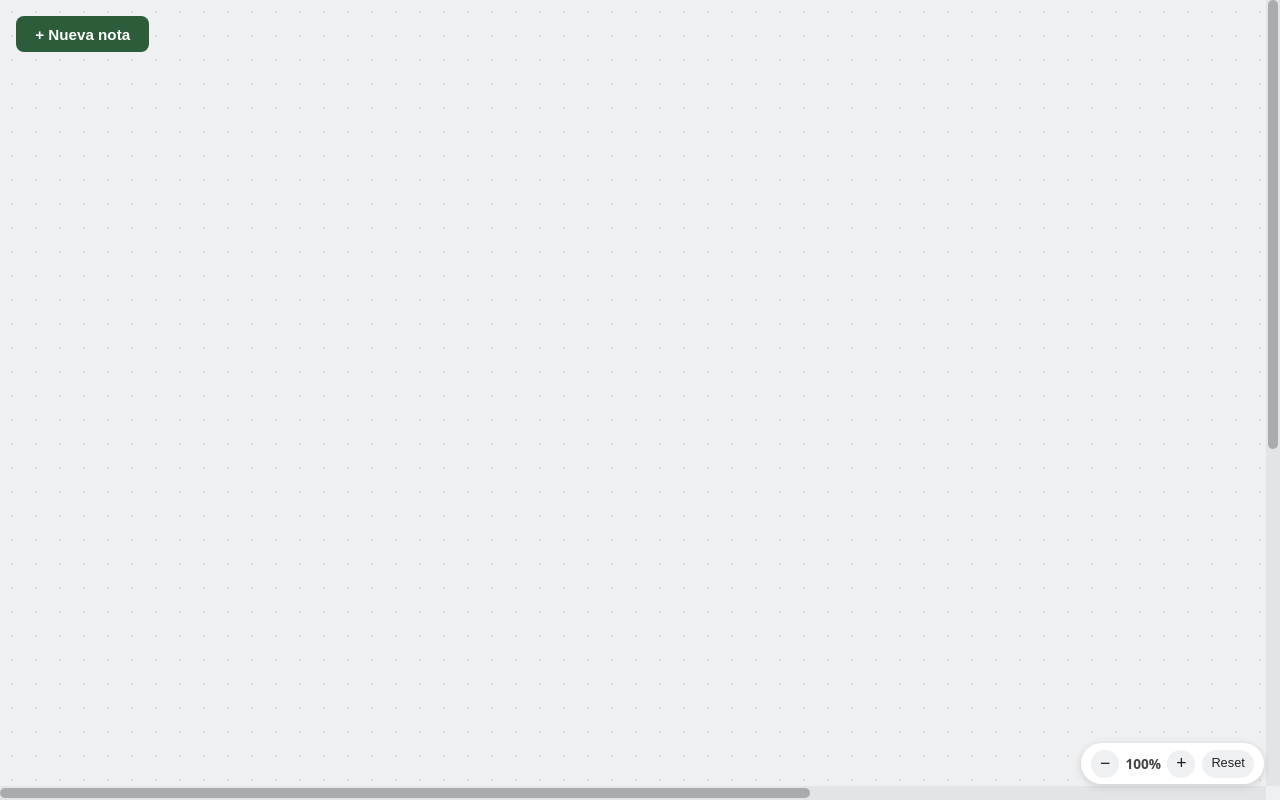
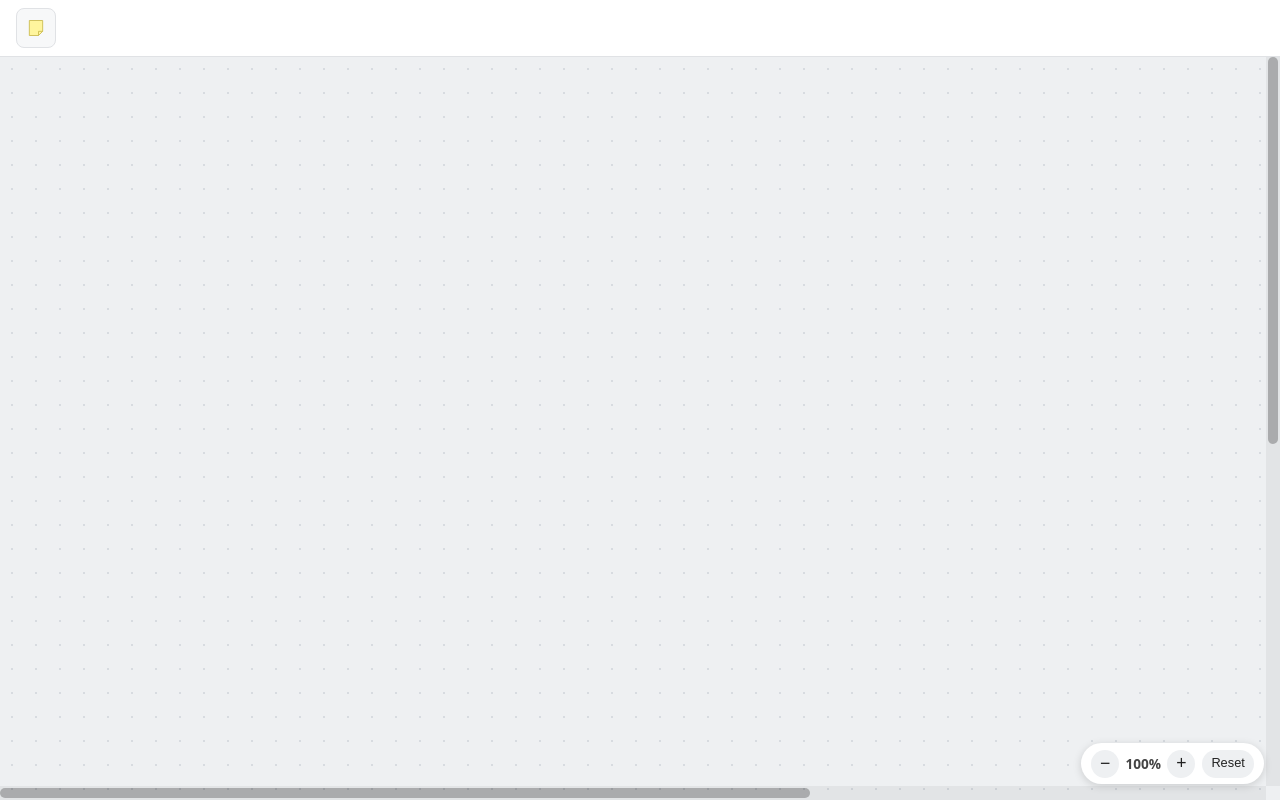
Before and after one commit to ShyWi/tabulanote, a React (Vite) app: page / in a window 1280 px wide. Built offline with nearby package versions, Linux system fonts and the light colour scheme.

Commit message:
Se agrega tool bar para manejo de componentes

```diff
--- a/src/components/Board.tsx
+++ b/src/components/Board.tsx
@@ -4,8 +4,10 @@ import { loadNotes, loadViewport, saveNotes, saveViewport } from '../storage'
 import { clampPan, computeBoundsForNotes, computeScrollMetrics, panFromScrollRatio } from '../bounds'
 import { PostIt } from './PostIt'
 import { Scrollbar } from './Scrollbar'
+import { Toolbar } from './Toolbar'
 
 const COLORS = ['#fff59d', '#ffccbc', '#c8e6c9', '#bbdefb', '#e1bee7']
+const NOTE_SIZE = 180
 
 const ZOOM_MIN = 0.4
 const ZOOM_MAX = 2
@@ -16,14 +18,14 @@ function clampZoomValue(value: number) {
   return Math.min(ZOOM_MAX, Math.max(ZOOM_MIN, value))
 }
 
-/** Builds a new note at a random spot near the top-left, with a random color. */
-function createNote(): Note {
+/** Builds a new note centered on the given canvas coordinates, with a random color. */
+function createNoteAt(x: number, y: number): Note {
   return {
     id: crypto.randomUUID(),
-    x: 80 + Math.random() * 160,
-    y: 80 + Math.random() * 120,
-    width: 180,
-    height: 180,
+    x: x - NOTE_SIZE / 2,
+    y: y - NOTE_SIZE / 2,
+    width: NOTE_SIZE,
+    height: NOTE_SIZE,
     text: '',
     color: COLORS[Math.floor(Math.random() * COLORS.length)],
   }
@@ -37,6 +39,11 @@ interface PanState {
   panY: number
 }
 
+interface GhostState {
+  clientX: number
+  clientY: number
+}
+
 /** The main canvas: renders every note, and owns panning, zooming and the canvas boundary. */
 export function Board() {
   const [notes, setNotes] = useState<Note[]>(loadNotes)
@@ -48,6 +55,7 @@ export function Board() {
   const [zoom, setZoom] = useState(initialViewport.zoom)
   const [pan, setPan] = useState(initialViewport.pan)
   const [isPanning, setIsPanning] = useState(false)
+  const [ghost, setGhost] = useState<GhostState | null>(null)
   const boardRef = useRef<HTMLDivElement>(null)
   const panRef = useRef<PanState | null>(null)
 
@@ -164,9 +172,35 @@ export function Board() {
     e.currentTarget.releasePointerCapture(e.pointerId)
   }
 
-  /** Adds a new note to the board. */
-  function addNote() {
-    setNotes((prev) => [...prev, createNote()])
+  /** Starts dragging a new note out of the toolbar's note icon. */
+  function handleNoteToolPointerDown(e: PointerEvent<HTMLButtonElement>) {
+    if (e.button !== 0) return
+    e.currentTarget.setPointerCapture(e.pointerId)
+    setGhost({ clientX: e.clientX, clientY: e.clientY })
+  }
+
+  /** Follows the pointer with the ghost preview while dragging a new note out of the toolbar. */
+  function handleNoteToolPointerMove(e: PointerEvent<HTMLButtonElement>) {
+    if (!ghost) return
+    setGhost({ clientX: e.clientX, clientY: e.clientY })
+  }
+
+  /** Drops the new note onto the canvas if released over it, converting screen to canvas coordinates. */
+  function handleNoteToolPointerUp(e: PointerEvent<HTMLButtonElement>) {
+    if (!ghost) return
+    e.currentTarget.releasePointerCapture(e.pointerId)
+    setGhost(null)
+
+    const board = boardRef.current
+    if (!board) return
+    const rect = board.getBoundingClientRect()
+    const isOverCanvas =
+      e.clientX >= rect.left && e.clientX <= rect.right && e.clientY >= rect.top && e.clientY <= rect.bottom
+    if (!isOverCanvas) return
+
+    const canvasX = (e.clientX - rect.left - pan.x) / zoom
+    const canvasY = (e.clientY - rect.top - pan.y) / zoom
+    setNotes((prev) => [...prev, createNoteAt(canvasX, canvasY)])
   }
 
   /** Updates a note's position (called continuously while it's being dragged). */
@@ -207,6 +241,13 @@ export function Board() {
   const scrollMetrics = computeScrollMetrics(pan, zoom, bounds, viewportWidth, viewportHeight)
 
   return (
+    <div className="app-shell">
+      <Toolbar
+        onNoteToolPointerDown={handleNoteToolPointerDown}
+        onNoteToolPointerMove={handleNoteToolPointerMove}
+        onNoteToolPointerUp={handleNoteToolPointerUp}
+      />
+
       <div
         className={`board ${isPanning ? 'is-panning' : ''}`}
         ref={boardRef}
@@ -214,10 +255,6 @@ export function Board() {
         onPointerMove={handleBoardPointerMove}
         onPointerUp={handleBoardPointerUp}
       >
-      <button type="button" className="board__add" onClick={addNote}>
-        + Nueva nota
-      </button>
-
         <div className="board__zoom">
           <button type="button" onClick={() => setZoomClamped(zoom - ZOOM_STEP)} aria-label="Alejar">
             −
@@ -252,5 +289,10 @@ export function Board() {
         <Scrollbar orientation="horizontal" start={scrollMetrics.startX} size={scrollMetrics.sizeX} onScrollTo={scrollToX} />
         <Scrollbar orientation="vertical" start={scrollMetrics.startY} size={scrollMetrics.sizeY} onScrollTo={scrollToY} />
       </div>
+
+      {ghost && (
+        <div className="create-ghost" style={{ left: ghost.clientX, top: ghost.clientY }} aria-hidden="true" />
+      )}
+    </div>
   )
 }
--- /dev/null
+++ b/src/components/Toolbar.tsx
@@ -0,0 +1,29 @@
+import type { PointerEvent } from 'react'
+
+interface Props {
+  onNoteToolPointerDown: (e: PointerEvent<HTMLButtonElement>) => void
+  onNoteToolPointerMove: (e: PointerEvent<HTMLButtonElement>) => void
+  onNoteToolPointerUp: (e: PointerEvent<HTMLButtonElement>) => void
+}
+
+/** Top toolbar. Currently holds the "drag a post-it onto the canvas" tool; built to grow with more tools later. */
+export function Toolbar({ onNoteToolPointerDown, onNoteToolPointerMove, onNoteToolPointerUp }: Props) {
+  return (
+    <div className="toolbar">
+      <button
+        type="button"
+        className="toolbar__icon"
+        onPointerDown={onNoteToolPointerDown}
+        onPointerMove={onNoteToolPointerMove}
+        onPointerUp={onNoteToolPointerUp}
+        aria-label="Crear nota (arrastra hacia el canvas)"
+        title="Arrastra hacia el canvas para crear una nota"
+      >
+        <svg viewBox="0 0 24 24" width="20" height="20" aria-hidden="true">
+          <path d="M4 3h16v13l-5 5H4V3Z" fill="#fff59d" stroke="#c9b94a" strokeWidth="1" />
+          <path d="M15 21v-5h5" fill="none" stroke="#c9b94a" strokeWidth="1" />
+        </svg>
+      </button>
+    </div>
+  )
+}
--- a/src/index.css
+++ b/src/index.css
@@ -14,10 +14,62 @@ body,
   margin: 0;
 }
 
+.app-shell {
+  display: flex;
+  flex-direction: column;
+  height: 100vh;
+}
+
+.toolbar {
+  flex-shrink: 0;
+  display: flex;
+  align-items: center;
+  gap: 0.5rem;
+  padding: 0.5rem 1rem;
+  background: #fff;
+  border-bottom: 1px solid #e0e2e5;
+  z-index: 20;
+}
+
+.toolbar__icon {
+  display: flex;
+  align-items: center;
+  justify-content: center;
+  width: 40px;
+  height: 40px;
+  border: 1px solid #e0e2e5;
+  border-radius: 8px;
+  background: #f7f8f9;
+  cursor: grab;
+  touch-action: none;
+}
+
+.toolbar__icon:hover {
+  background: #eef0f2;
+}
+
+.toolbar__icon:active {
+  cursor: grabbing;
+}
+
+.create-ghost {
+  position: fixed;
+  z-index: 30;
+  width: 60px;
+  height: 60px;
+  margin: -30px 0 0 -30px;
+  background: #fff59d;
+  border: 1px solid #c9b94a;
+  border-radius: 4px;
+  box-shadow: 3px 4px 10px rgba(0, 0, 0, 0.25);
+  opacity: 0.85;
+  pointer-events: none;
+}
+
 .board {
   position: relative;
-  width: 100%;
-  height: 100vh;
+  flex: 1;
+  min-height: 0;
   overflow: hidden;
   background: #eef0f2;
   background-image: radial-gradient(#d7dbe0 1px, transparent 1px);
@@ -28,25 +80,6 @@ body,
 .board.is-panning {
   cursor: grabbing;
   user-select: none;
-}
-
-.board__add {
-  position: absolute;
-  top: 16px;
-  left: 16px;
-  z-index: 10;
-  padding: 0.6rem 1.2rem;
-  border: none;
-  border-radius: 8px;
-  background: #2d5c3a;
-  color: #fff;
-  font-size: 0.95rem;
-  font-weight: 600;
-  cursor: pointer;
-}
-
-.board__add:hover {
-  background: #244a2f;
 }
 
 .board__canvas {
```
Also changed, not shown: 1 other file (tests, documents, lock files or other folders). Lines whose indentation alone changed are shown as unchanged.
